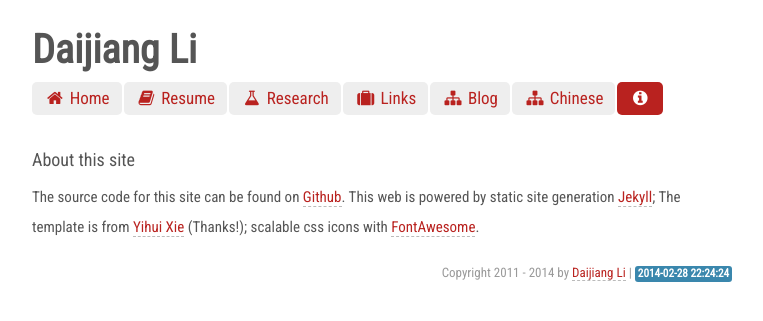
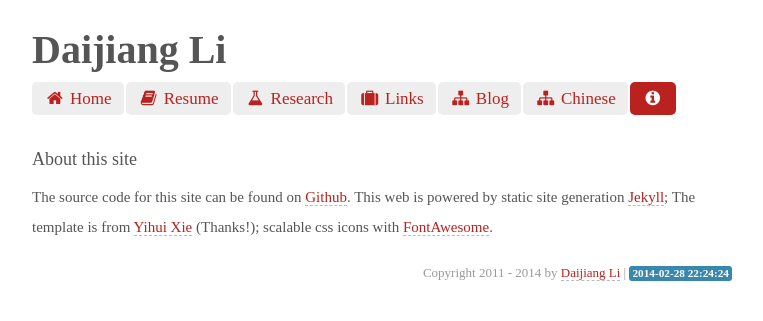
Before and after one commit to daijiang/Old-website, a Jekyll site: the page built from README.md, in a window 1280 px wide. Shown: the top 321 px of the page, without its empty margins (258-1021 px from the left). Built offline with Jekyll 4.4.1, drawn with Linux system fonts in a browser that asks for light colours; Markdown is read by kramdown in place of the engine named in the settings.

Commit message:
font to source sans pro

```diff
--- a/assets/css/home.css
+++ b/assets/css/home.css
@@ -1,4 +1,4 @@
-@import url(http://fonts.googleapis.com/css?family=Roboto+Condensed);
+@import url(http://fonts.googleapis.com/css?family=Source+Sans+Pro:200,300,400,600,700,900,200italic,300italic,400italic,600italic,700italic,900italic);
 @media screen {
 .container {
 width:auto;
@@ -52,7 +52,7 @@ border:4px solid #FFF;
 }
 
 body {
-font-family:"Roboto Condensed","Hiragino Sans GB","Microsoft YaHei",Trebuchet,"Trebuchet MS",Tahoma,"Lucida Grande","Lucida Sans Unicode",Verdana,sans-serif;
+font-family:'Source Sans Pro' !important,"Hiragino Sans GB","Microsoft YaHei",Trebuchet,"Trebuchet MS",Tahoma,"Lucida Grande","Lucida Sans Unicode",Verdana,sans-serif;
 font-size:17px;
 line-height:28px;
 color:#555;
```
